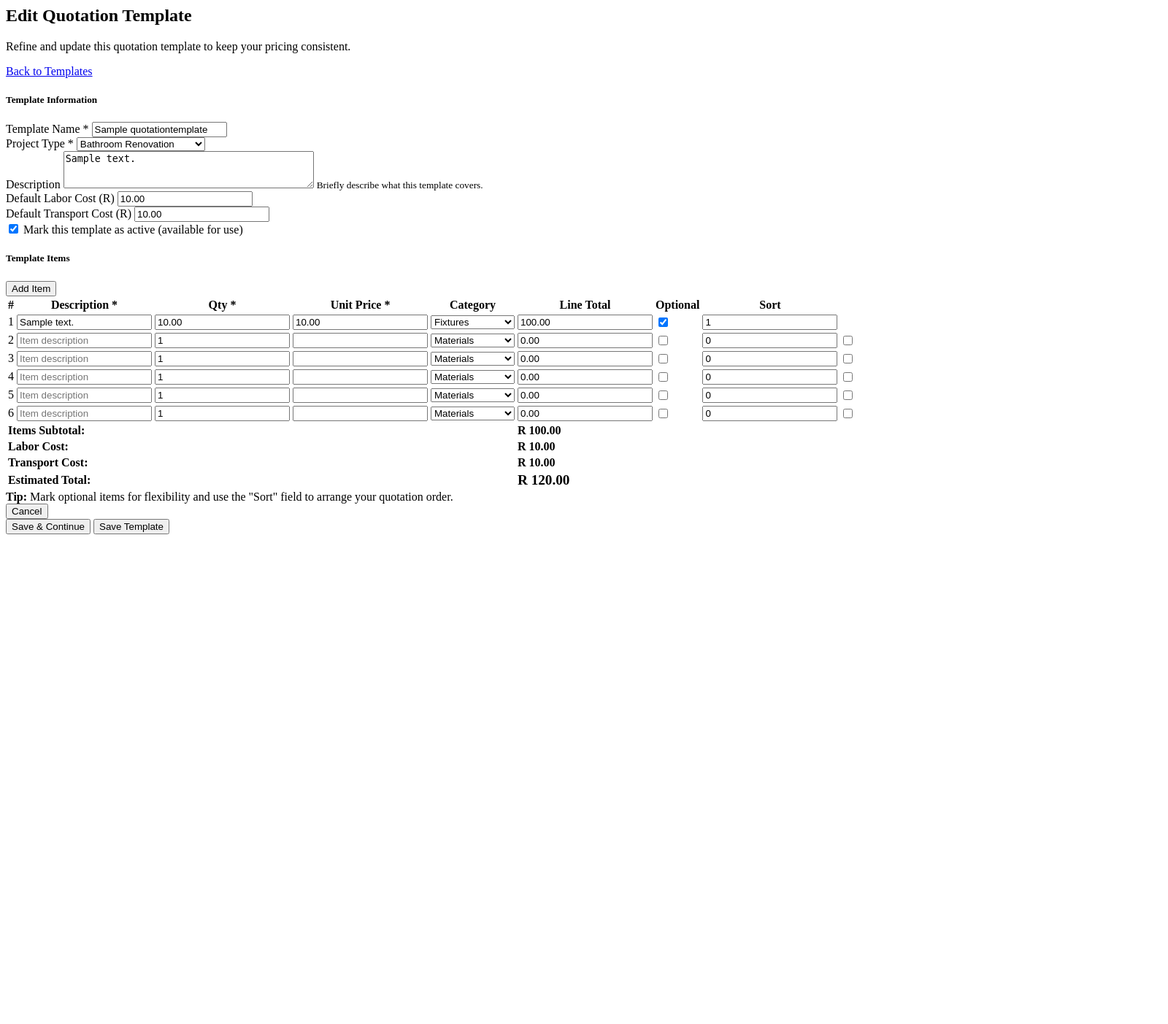
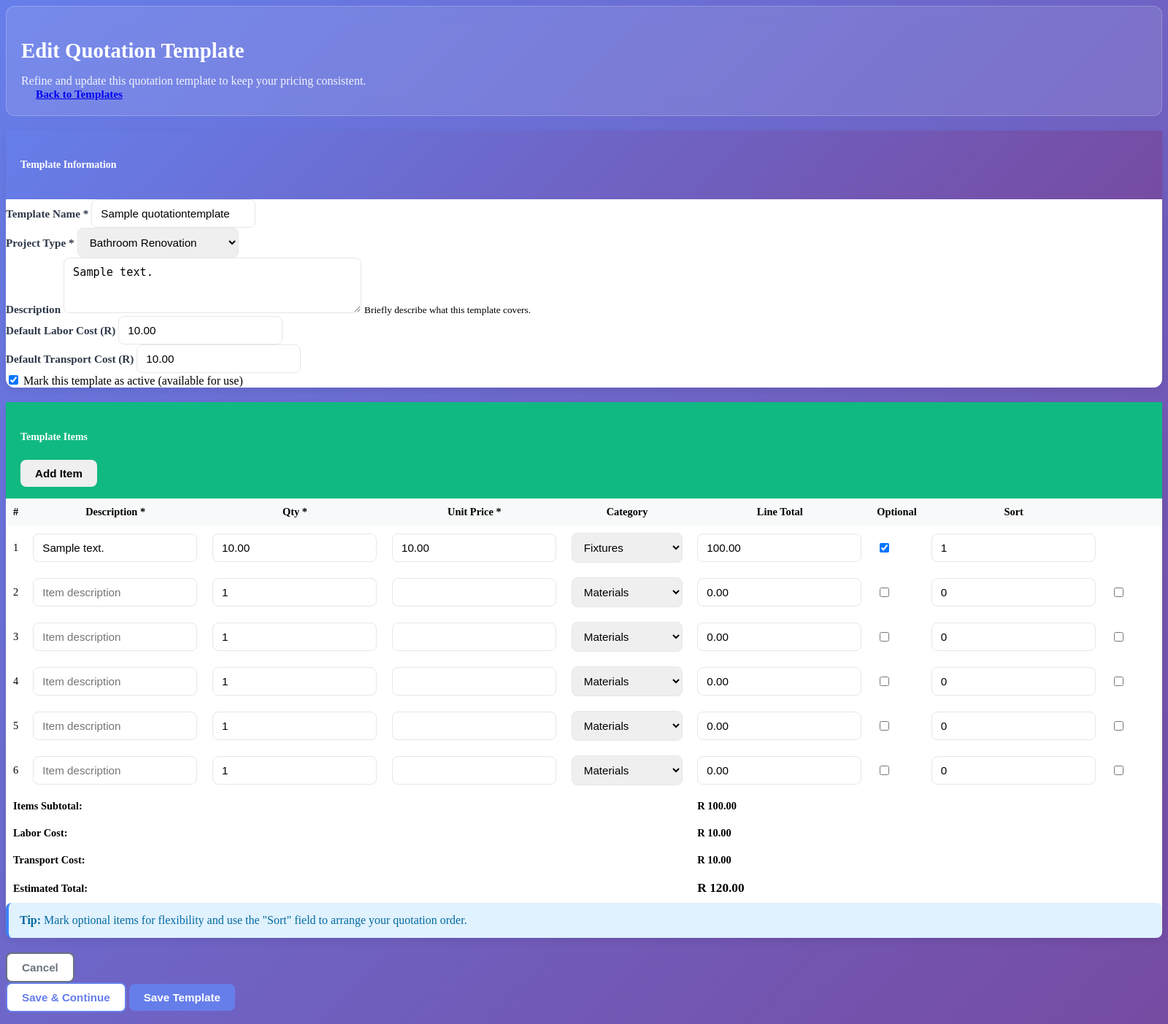
Before and after one commit to DevJoymanu/Plumbot_v1, a Django app: page /templates/1/edit/ in a window 1600 px wide. Shown: the whole page at 73% size. Before the commit the page ends 732 px from the top, so only its background shows below. Run offline with Django 5.2, Linux system fonts and the light colour scheme; a user stored in the database is signed in; tables that the repository leaves empty hold one stand-in row (values such as "Sample post"); some libraries are stand-ins or nearby versions.

Commit message:
template_tab_30

```diff
--- a/bot/templates/edit_quotation_template.html
+++ b/bot/templates/edit_quotation_template.html
@@ -1,4 +1,278 @@
+
 {% block content %}
+{% block extra_css %}
+<style>
+    :root {
+        --primary: #667eea;
+        --primary-dark: #764ba2;
+        --success: #10b981;
+        --danger: #dc2626;
+        --secondary: #6b7280;
+        --info: #3b82f6;
+        --warning: #f59e0b;
+        --light: #f8f9fa;
+        --dark: #2d3748;
+    }
+
+    body {
+        background: linear-gradient(135deg, var(--primary) 0%, var(--primary-dark) 100%);
+        min-height: 100vh;
+    }
+
+    .page-header {
+        background: rgba(255, 255, 255, 0.1);
+        backdrop-filter: blur(10px);
+        border-radius: 12px;
+        padding: 20px;
+        margin-bottom: 20px;
+        border: 1px solid rgba(255, 255, 255, 0.2);
+        color: white;
+    }
+
+    .page-header h2 {
+        color: white;
+        font-size: clamp(1.4rem, 4vw, 1.8rem);
+        margin-bottom: 5px;
+    }
+
+    .page-header p {
+        color: rgba(255, 255, 255, 0.9);
+        margin-bottom: 0;
+        font-size: clamp(0.9rem, 3vw, 1rem);
+    }
+
+    .card {
+        background: white;
+        border-radius: 12px;
+        box-shadow: 0 4px 12px rgba(0, 0, 0, 0.08);
+        border: none;
+        margin-bottom: 20px;
+    }
+
+    .card-header {
+        background: transparent;
+        border-bottom: 2px solid #f0f0f0;
+        padding: 16px 20px;
+        font-weight: 600;
+        color: var(--dark);
+        font-size: 1.05rem;
+    }
+
+    .card-header.bg-primary {
+        background: linear-gradient(135deg, var(--primary), var(--primary-dark)) !important;
+        color: white;
+        border: none;
+    }
+
+    .card-header.bg-success {
+        background: var(--success) !important;
+        color: white;
+        border: none;
+    }
+
+    .form-label {
+        font-weight: 600;
+        color: var(--dark);
+        margin-bottom: 6px;
+        font-size: 0.95rem;
+    }
+
+    .form-control,
+    .form-select,
+    textarea {
+        border: 1px solid #e5e7eb;
+        border-radius: 8px;
+        padding: 10px 12px;
+        font-size: 0.95rem;
+        transition: all 0.2s ease-in-out;
+    }
+
+    .form-control:focus,
+    .form-select:focus,
+    textarea:focus {
+        border-color: var(--primary);
+        box-shadow: 0 0 0 3px rgba(102, 126, 234, 0.1);
+        outline: none;
+    }
+
+    .table {
+        width: 100%;
+        border-collapse: collapse;
+    }
+
+    .table th,
+    .table td {
+        padding: 10px;
+        font-size: 0.9rem;
+        vertical-align: middle;
+    }
+
+    .table thead {
+        background: #f8f9fa;
+    }
+
+    .btn {
+        border-radius: 8px;
+        padding: 10px 20px;
+        font-weight: 600;
+        font-size: 0.95rem;
+        border: none;
+        transition: 0.2s ease-in-out;
+    }
+
+    .btn:hover {
+        transform: translateY(-1px);
+    }
+
+    .btn-primary {
+        background: var(--primary);
+        color: #fff;
+    }
+
+    .btn-primary:hover {
+        background: var(--primary-dark);
+        box-shadow: 0 4px 10px rgba(102, 126, 234, 0.3);
+    }
+
+    .btn-success {
+        background: var(--success);
+        color: #fff;
+    }
+
+    .btn-outline-secondary {
+        border: 2px solid var(--secondary);
+        color: var(--secondary);
+        background: #fff;
+    }
+
+    .btn-outline-secondary:hover {
+        background: var(--secondary);
+        color: #fff;
+    }
+
+    .btn-outline-primary {
+        border: 2px solid var(--primary);
+        color: var(--primary);
+        background: #fff;
+    }
+
+    .btn-outline-primary:hover {
+        background: var(--primary);
+        color: #fff;
+    }
+
+    .alert {
+        border-radius: 8px;
+        padding: 15px;
+        margin-bottom: 15px;
+        border: none;
+    }
+
+    .alert-info {
+        background: #e0f2fe;
+        color: #0369a1;
+        border-left: 4px solid var(--info);
+    }
+
+    /* 📱 Responsive Tweaks */
+    @media (max-width: 992px) {
+
+        .col-md-6,
+        .col-md-4,
+        .col-md-8 {
+            flex: 0 0 100%;
+            max-width: 100%;
+        }
+
+        .card-body {
+            padding: 16px;
+        }
+
+        .btn {
+            font-size: 0.9rem;
+            padding: 10px 16px;
+        }
+    }
+
+    @media (max-width: 768px) {
+        .container-fluid {
+            padding: 0 10px;
+        }
+
+        .page-header {
+            padding: 15px;
+            text-align: center;
+        }
+
+        .page-header .d-flex {
+            flex-direction: column;
+            align-items: center;
+            gap: 10px;
+        }
+
+        .page-header h2 {
+            font-size: 1.4rem;
+        }
+
+        .btn {
+            width: 100%;
+            margin-bottom: 10px;
+        }
+
+        .d-flex.justify-content-between {
+            flex-direction: column;
+            gap: 10px;
+        }
+
+        .table-responsive {
+            overflow-x: auto;
+            -webkit-overflow-scrolling: touch;
+            border-radius: 10px;
+        }
+
+        .table th,
+        .table td {
+            white-space: nowrap;
+            padding: 8px 10px;
+        }
+
+        .alert {
+            font-size: 0.85rem;
+        }
+
+        .card-header h5 {
+            font-size: 1rem;
+        }
+
+        .d-flex.gap-2.flex-wrap {
+            flex-direction: column;
+            gap: 8px;
+        }
+
+        input,
+        select,
+        textarea {
+            font-size: 0.9rem;
+        }
+    }
+
+    @media (max-width: 480px) {
+        h2 {
+            font-size: 1.2rem;
+        }
+
+        .btn {
+            font-size: 0.85rem;
+        }
+
+        .table th,
+        .table td {
+            font-size: 0.8rem;
+        }
+    }
+</style>
+{% endblock %}
+
 <div class="container-fluid py-5 px-3 px-md-5">
 
     <!-- Header -->
```
